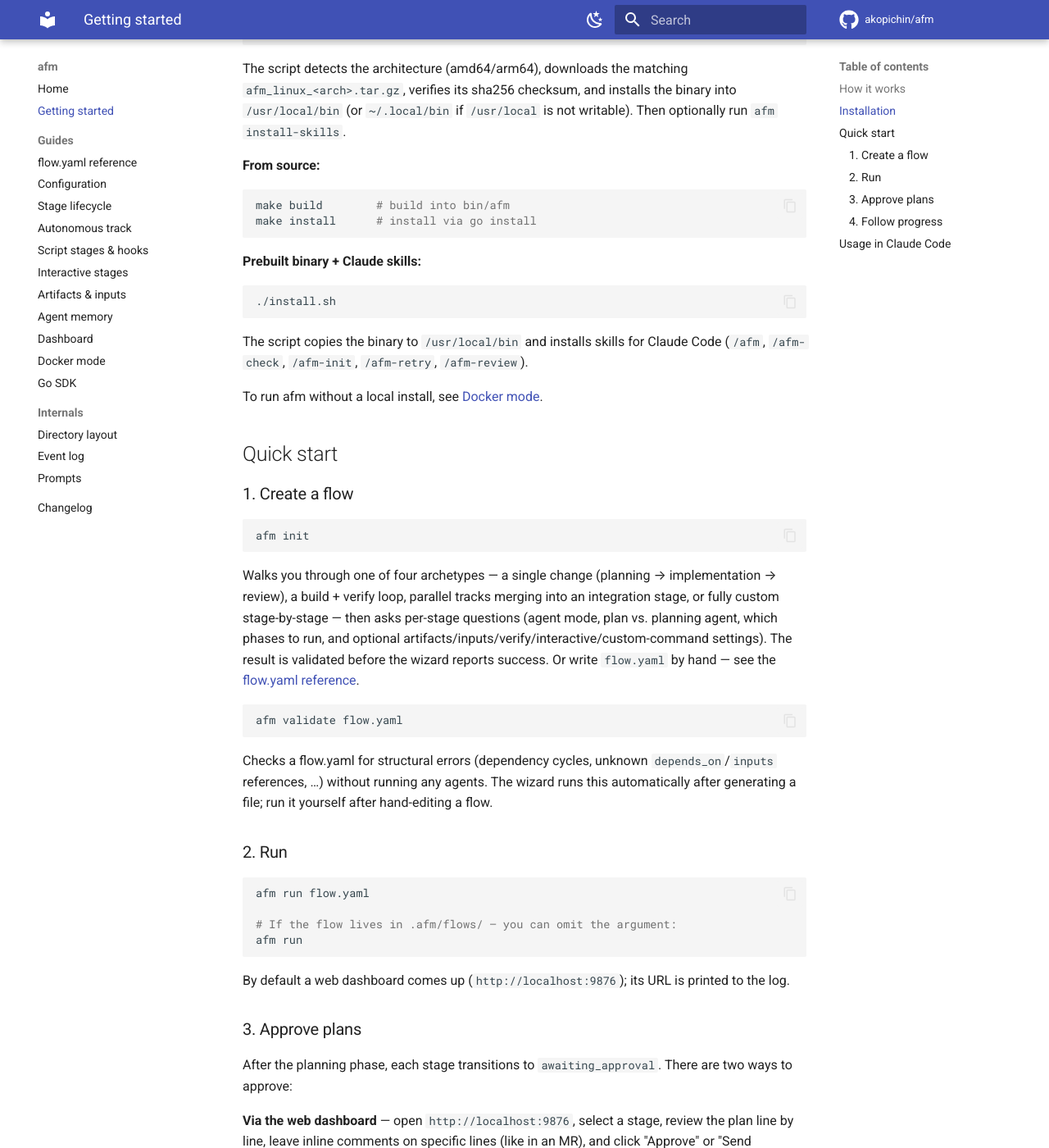
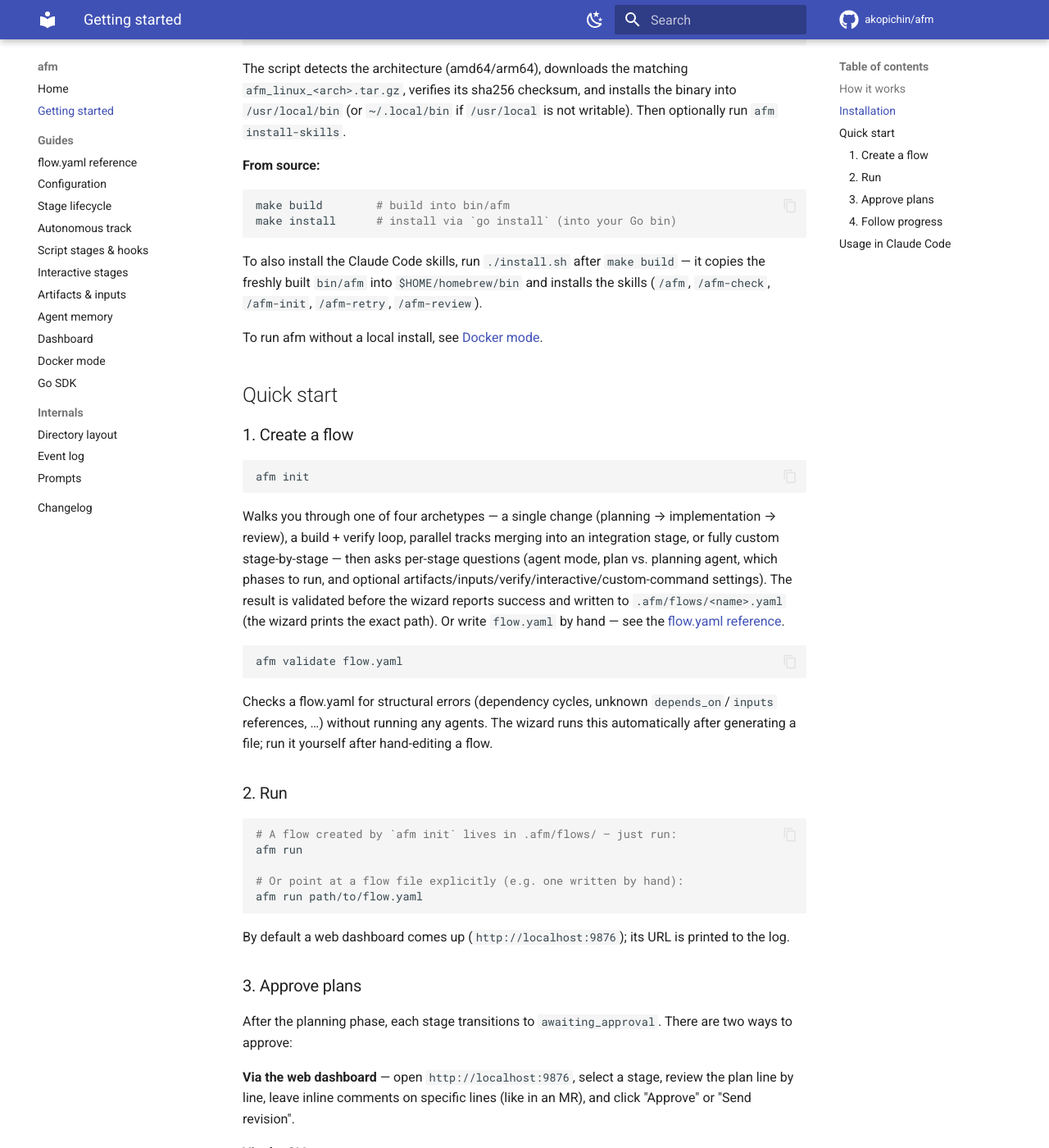
Before and after one commit to akopichin/afm, an MkDocs documentation site: the page built from docs/getting-started.md, in a window 1280 px wide and 1400 px high, scrolled down 1026 px. Shown: the whole window at 82% size. Built offline with MkDocs 1.6.1 and Material for MkDocs 9.7.7, drawn with Linux system fonts in a browser that asks for light colours; comment, search, counter and statistics services are not loaded.

Commit message:
docs: правки по ревью + перевод примеров и config на английский
Ревью (tmp/doc-review.md):
- quick start: afm init пишет в .afm/flows → показываем afm run (без аргумента)
- getting-started: install.sh требует make build, ставит в $HOME/homebrew/bin
  (не /usr/local/bin, не prebuilt) — секция переформулирована
- docker.md: raw docker run получил -p 127.0.0.1:9876:9876 + вариант с
  CLAUDE_CODE_OAUTH_TOKEN
- file browser: default теперь ON — обновлены docker.md, config-reference.md,
  config.example.yaml
- docs.yml: добавлен pull_request build-only job, deploy только с main
- examples/*/flow.yaml: заголовки-команды ссылались на удалённые корневые файлы
- bin/flowmanager, bin/golangci-lint убраны из индекса (/bin/ в .gitignore)
- internals/prompts.md: Summary agent помечен как reserved/unused

По просьбе: config.example.yaml и все examples/*/flow.yaml переведены на английский

````diff
--- a/docs/getting-started.md
+++ b/docs/getting-started.md
@@ -57,17 +57,12 @@ optionally run `afm install-skills`.
 
 ```bash
 make build        # build into bin/afm
-make install      # install via go install
+make install      # install via `go install` (into your Go bin)
 ```
 
-**Prebuilt binary + Claude skills:**
-
-```bash
-./install.sh
-```
-
-The script copies the binary to `/usr/local/bin` and installs skills for Claude
-Code (`/afm`, `/afm-check`, `/afm-init`, `/afm-retry`, `/afm-review`).
+To also install the Claude Code skills, run `./install.sh` after `make build` — it
+copies the freshly built `bin/afm` into `$HOME/homebrew/bin` and installs the skills
+(`/afm`, `/afm-check`, `/afm-init`, `/afm-retry`, `/afm-review`).
 
 To run afm without a local install, see [Docker mode](docker.md).
 
@@ -84,8 +79,9 @@ implementation → review), a build + verify loop, parallel tracks merging into
 integration stage, or fully custom stage-by-stage — then asks per-stage questions
 (agent mode, plan vs. planning agent, which phases to run, and optional
 artifacts/inputs/verify/interactive/custom-command settings). The result is
-validated before the wizard reports success. Or write `flow.yaml` by hand — see
-the [flow.yaml reference](flow-reference.md).
+validated before the wizard reports success and written to `.afm/flows/<name>.yaml`
+(the wizard prints the exact path). Or write `flow.yaml` by hand — see the
+[flow.yaml reference](flow-reference.md).
 
 ```bash
 afm validate flow.yaml
@@ -99,10 +95,11 @@ flow.
 ### 2. Run
 
 ```bash
-afm run flow.yaml
+# A flow created by `afm init` lives in .afm/flows/ — just run:
+afm run
 
-# If the flow lives in .afm/flows/ — you can omit the argument:
-afm run
+# Or point at a flow file explicitly (e.g. one written by hand):
+afm run path/to/flow.yaml
 ```
 
 By default a web dashboard comes up (`http://localhost:9876`); its URL is printed
````
Also changed, not shown: README.md (+4 -2 lines), config.example.yaml (+86 -85 lines), docs/config-reference.md (+1 -1 lines), docs/docker.md (+16 -6 lines), docs/index.md (+4 -2 lines), docs/internals/prompts.md (+5 -2 lines), 6 other files.
